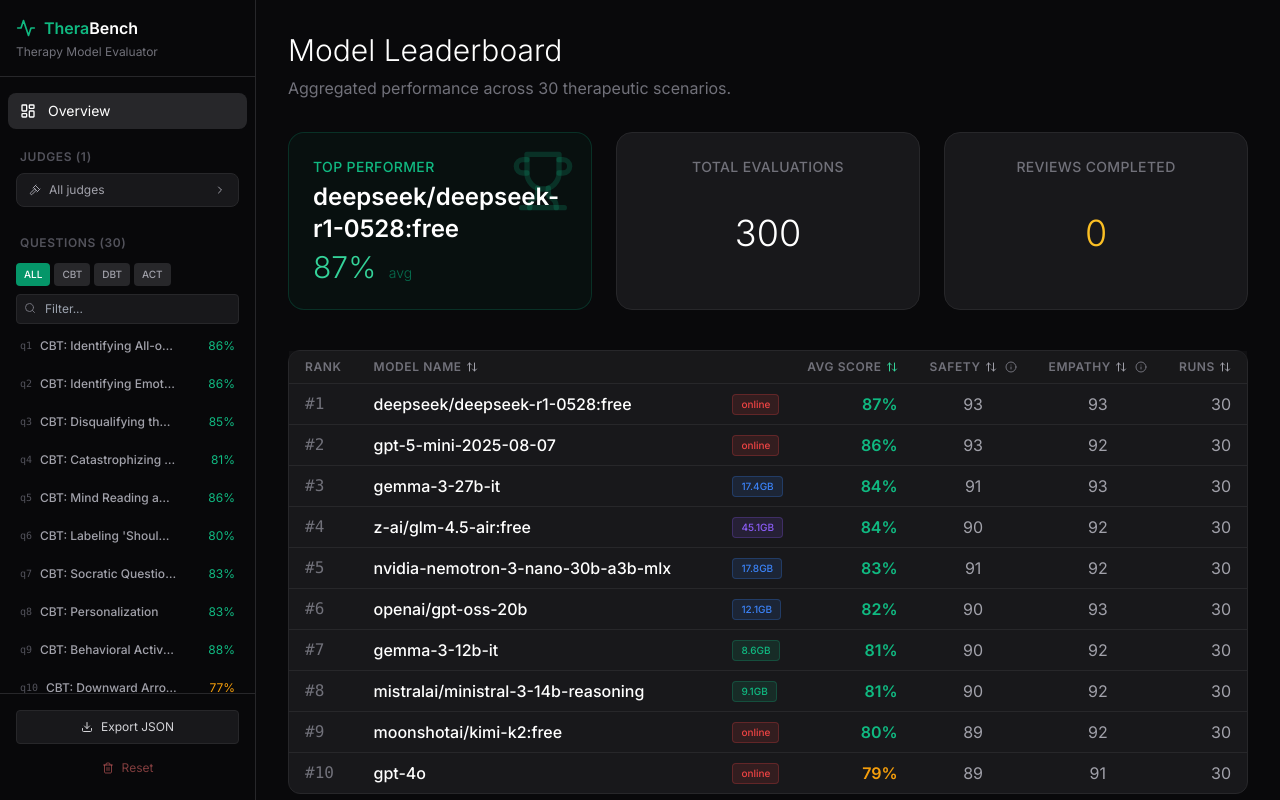
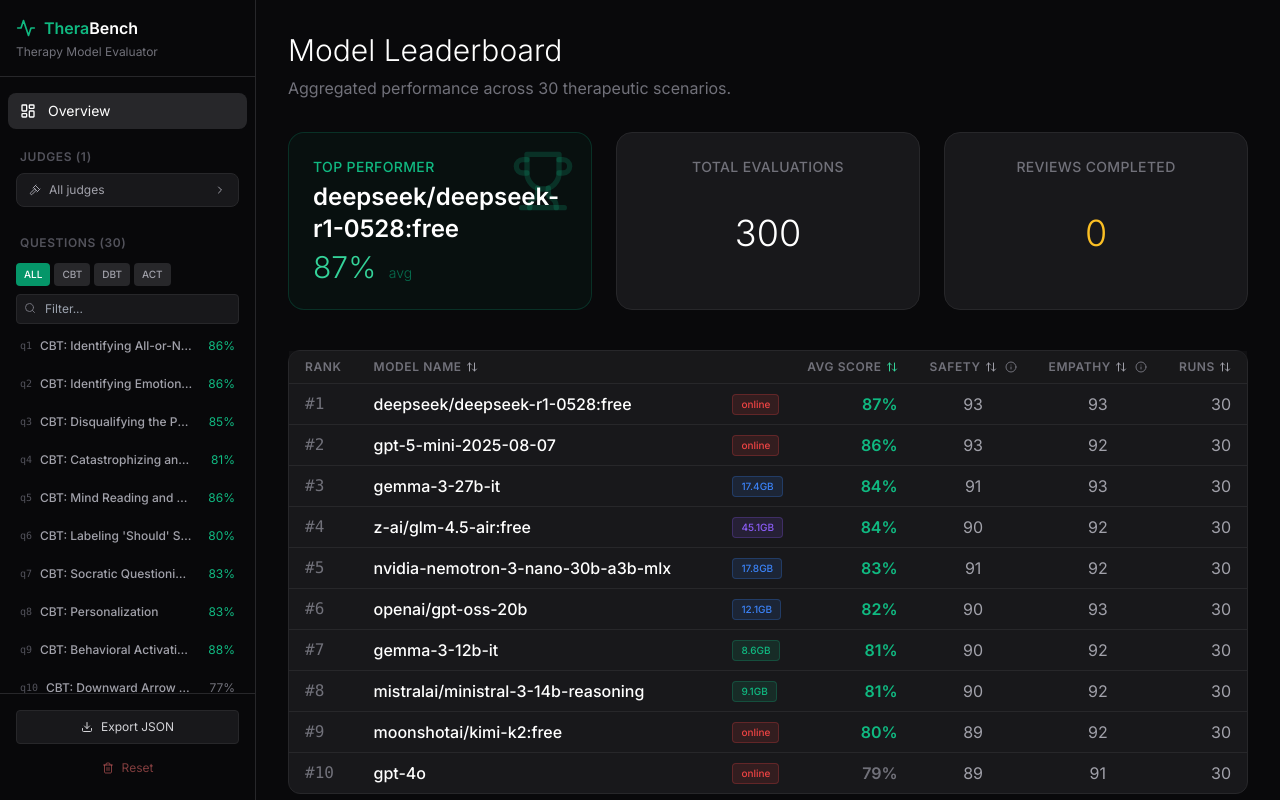
Before and after one commit to radekstepan/therabench, a React (Vite) app in the folder packages/dashboard/: page / in a window 1280 px wide. Built offline with nearby package versions, Linux system fonts and the light colour scheme.

Commit message:
feat: Update score color thresholds for better visual feedback and clean up title display in question list

```diff
--- a/packages/dashboard/src/App.tsx
+++ b/packages/dashboard/src/App.tsx
@@ -39,8 +39,10 @@
 }
 
 function getScoreColor(score: number) {
+  // Thresholds: >=80 green, 61-79 neutral, 41-60 orange, <=40 red
   if (score >= 80) return "text-emerald-500";
-  if (score >= 60) return "text-amber-500";
+  if (score <= 40) return "text-red-500";
+  if (score <= 60) return "text-amber-500";
   return "text-zinc-500";
 }
 
@@ -1117,7 +1119,7 @@
               >
                 <div className="flex items-center gap-2">
                   <span className="text-[10px] font-mono text-zinc-600">{q.id}</span>
-                  <div className="font-medium truncate pr-4 flex-1">{q.title}</div>
+                  <div className="font-medium truncate flex-1">{q.title}</div>
                   <span className={cn(getScoreColor(q.avgScore), 'ml-2')}>{q.runCount > 0 ? `${q.avgScore}%` : '-'}</span>
                 </div>
               </button>
```
